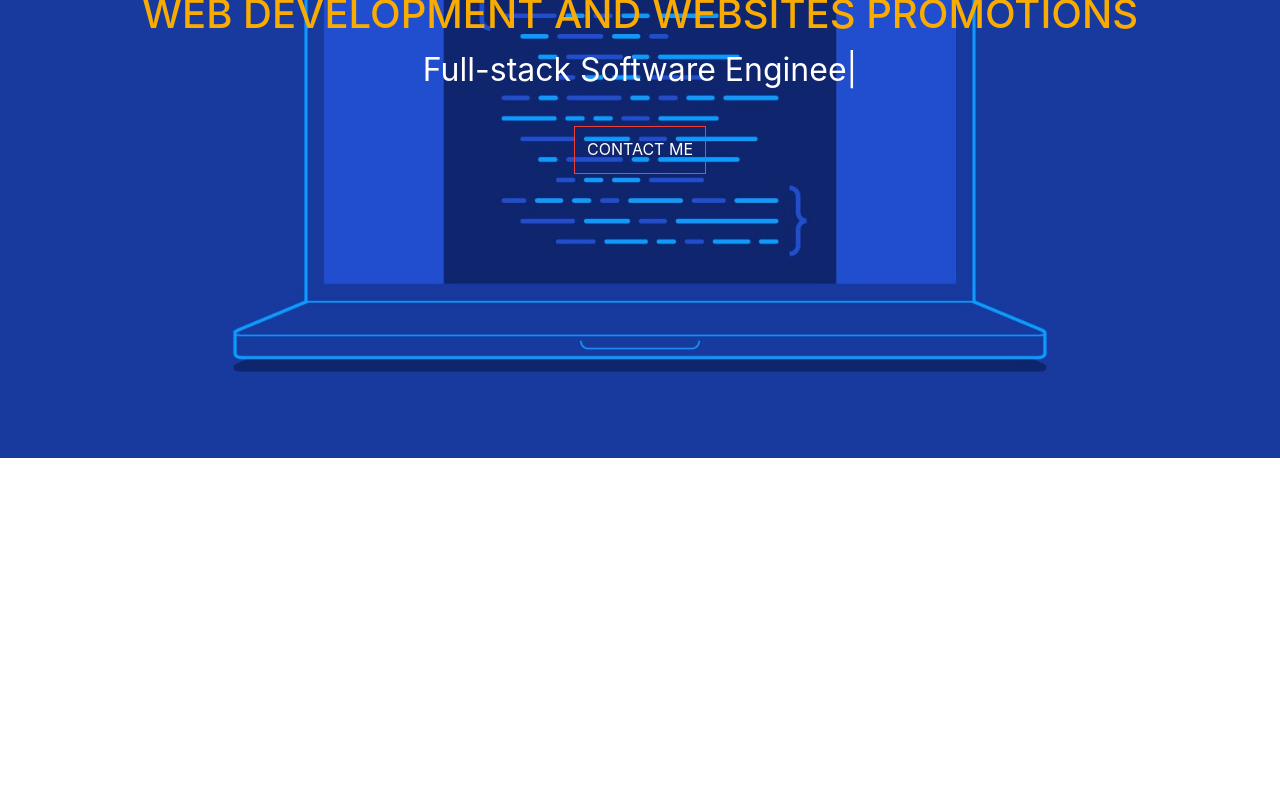
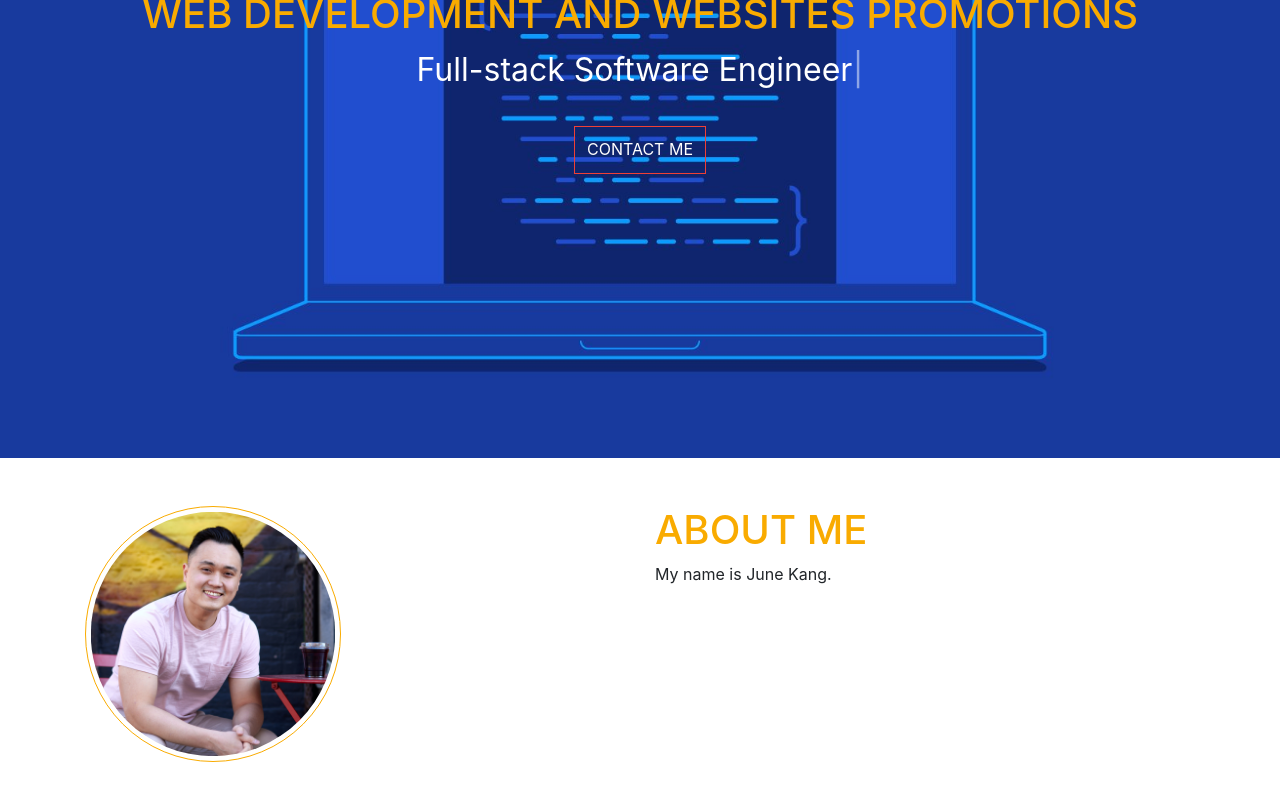
Before and after one commit to Jkang91/My-portfolio, a React (Create React App) app: page / in a window 1280 px wide. Shown: the part 374-1174 px from the top of the page. Before the commit the page ends 832 px from the top, so only its background shows below. Built offline with nearby package versions, Linux system fonts and the light colour scheme.

Commit message:
About me

```diff
--- a/src/App.css
+++ b/src/App.css
@@ -9,7 +9,7 @@
 }
 
 body {
-  font-family: "Roboto Condesed" sans-serif;
+  font-family: "Roboto Condensed" sans-serif !important;
 }
 
 /***************** NAVBAR ***********************/
@@ -83,7 +83,6 @@ nav ul li {
   justify-content: center;
   align-items: center;
   text-align: center;
-  font-family: "Roboto Condesed" sans-serif;
   z-index: 1;
 }
 
@@ -142,3 +141,29 @@ nav ul li {
     display: none;
   }
 }
+
+/***************** ABOUTME ***********************/
+
+.photo_wrap {
+  display: flex;
+  justify-content: center;
+  align-items: center;
+}
+
+.profile-img {
+  width: 16rem;
+  border-radius: 50%;
+  padding: .3rem;
+  border: 1px solid var(--primary-orange);
+}
+
+.about-heading {
+  color: var(--primary-orange);
+  text-transform: uppercase;
+}
+
+@media(max-width: 468px) {
+  .profile-img {
+    width: 10rem;
+  }
+}
--- a/src/App.js
+++ b/src/App.js
@@ -3,6 +3,7 @@ import 'bootstrap/dist/css/bootstrap.min.css';
 import Particles from "react-particles-js";
 import Navbar from "./components/Navbar";
 import Header from "./components/Header";
+import AboutMe from "./components/AboutMe";
 
 
 function App() {
@@ -31,6 +32,7 @@ function App() {
       />
       <Navbar />
       <Header />
+      <AboutMe />
     </>
   );
 }
--- /dev/null
+++ b/src/components/AboutMe.js
@@ -0,0 +1,24 @@
+import React from "react";
+import author from "../my_pic.jpg";
+
+const AboutMe = () => {
+    return (
+        <div className="container py-5">
+            <div className="row">
+                <div className="col-lg-6 col-xm-12">
+                    <div className="photo-wrap mb-5">
+                        <img className="profile-img" src={author} alt="author..." />
+                    </div>
+                </div>
+                <div className="col-lg-6 col-xm-12">
+                    <h1 className="about-heading">About me</h1>
+                    <p>
+                        My name is June Kang.
+                    </p>
+                </div>
+            </div>
+        </div>
+    )
+}
+
+export default AboutMe
--- a/src/components/Navbar.js
+++ b/src/components/Navbar.js
@@ -3,6 +3,7 @@ import logo_inverted from "../logo_inverted.jpg";
 // REACT FONT AWESOME FONTS //
 import { FontAwesomeIcon } from "@fortawesome/react-fontawesome";
 import { faBars } from "@fortawesome/free-solid-svg-icons";
+
 
 const Navbar = () => {
     return (
```
Also changed, not shown: src/my_pic.jpg (added).
